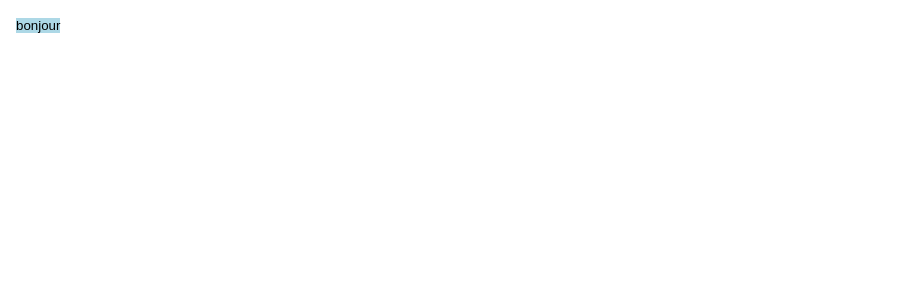
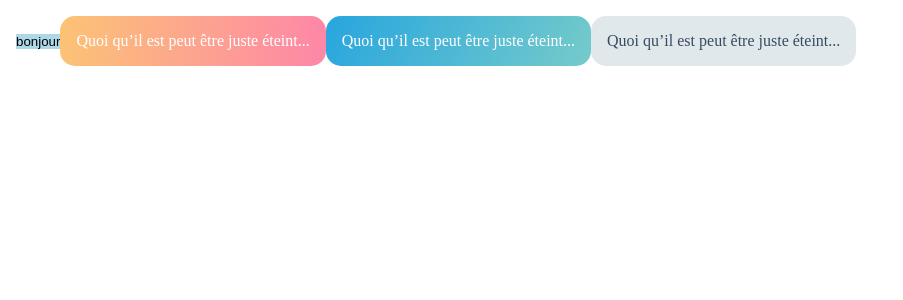
Before and after one commit to Kiclos/filles-du-numerique, a Vue app: page / in a window 1280 px wide. Shown: the top 300 px of the page, without its empty margins (0-903 px from the left). Built offline with nearby package versions, Linux system fonts and the light colour scheme.

Commit message:
feat : adding text containers with colors

```diff
--- /dev/null
+++ b/src/assets/scss/_textcontainer.scss
@@ -0,0 +1,21 @@
+.dt-textcontainer {
+
+  display: inline-block;
+  border-radius: 15px;
+
+  &--default {
+    background: linear-gradient(95.43deg, #FBDA61 -37.4%, #FF5ACD 172.16%);
+    color: #FFF;
+  }
+
+  &--neutral {
+    background: #E1E8EC;
+    color: #364B5F;
+  }
+
+  &--blue {
+    background: linear-gradient(118.32deg, #0093E9 -50.13%, #80D0C7 113.71%);
+    color: #FFFFFF;
+  }
+
+}
--- a/src/assets/scss/main.scss
+++ b/src/assets/scss/main.scss
@@ -7,5 +7,6 @@
 
 // components
 @import "button";
+@import "textcontainer";
 
 // views
--- /dev/null
+++ b/src/components/TextContainer/TextContainer.vue
@@ -0,0 +1,13 @@
+<template>
+  <div class="dt-p16 dt-textcontainer">
+    <slot></slot>
+  </div>
+</template>
+
+<script>
+import { defineComponent } from 'vue';
+
+export default defineComponent({
+  name: 'TextContainer',
+});
+</script>
--- a/src/views/Home.vue
+++ b/src/views/Home.vue
@@ -1,15 +1,26 @@
 <template>
   <div class="dt-p16">
     <Button class="dt-button">bonjour</Button>
+    <TextContainer class="dt-textcontainer--default">
+      <p>Quoi qu’il est peut être juste éteint...</p>
+    </TextContainer>
+    <TextContainer class="dt-textcontainer--blue">
+      <p>Quoi qu’il est peut être juste éteint...</p>
+    </TextContainer>
+    <TextContainer class="dt-textcontainer--neutral">
+      <p>Quoi qu’il est peut être juste éteint...</p>
+    </TextContainer>
   </div>
 </template>
 
 <script lang="ts">
 import { defineComponent } from 'vue';
 import Button from '../components/Button/Button.vue';
+import TextContainer from '@/components/TextContainer/TextContainer.vue';
 
 export default defineComponent({
   components: {
+    TextContainer,
     Button,
   },
 });
```
